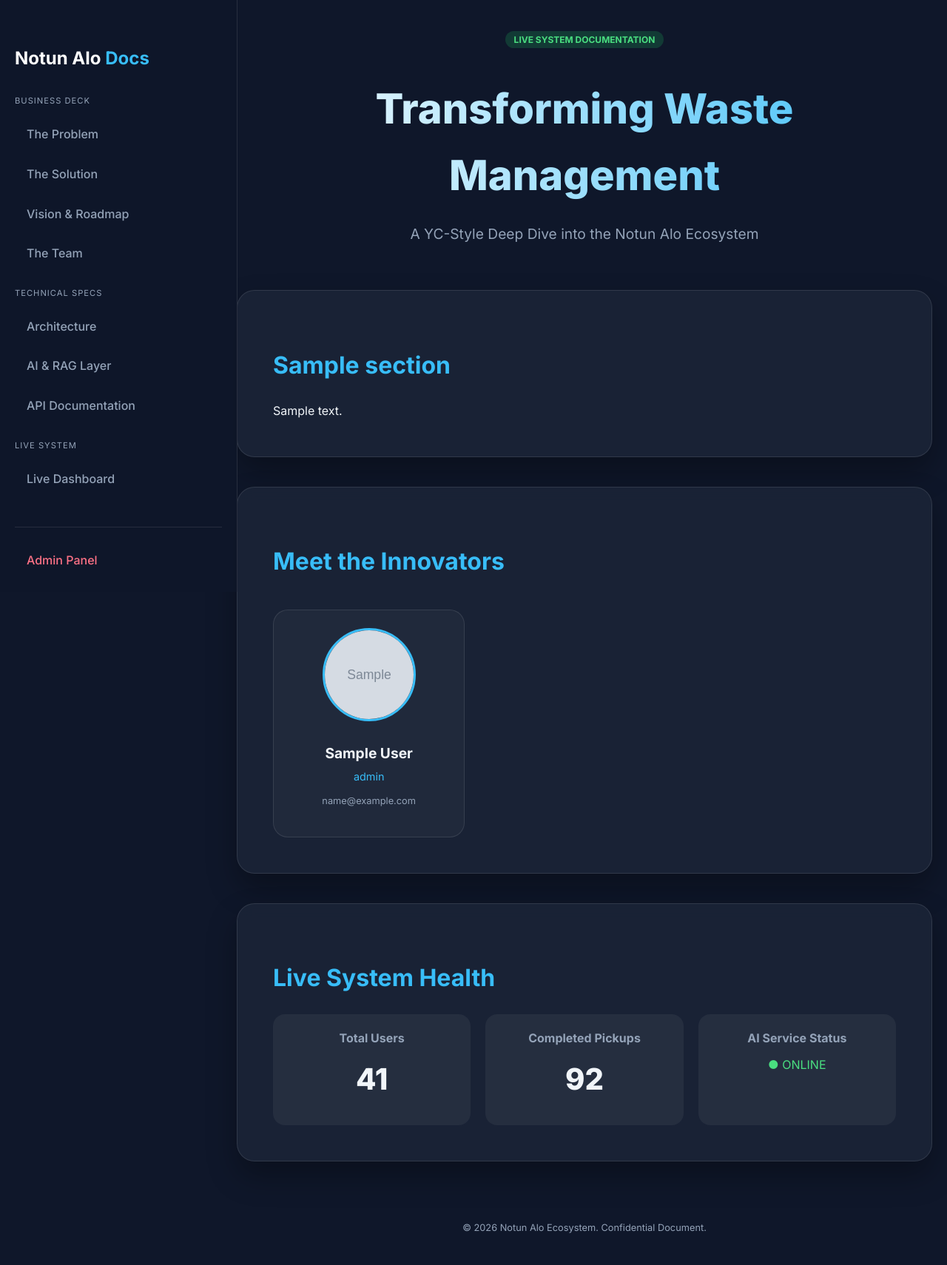
After one commit to Rsk200/notun-alo, a PHP site: page /notun_alo/docs.php in a window 1280 px wide. The commit adds this page. Shown: the whole page at 74% size. Run offline with PHP 8.4, Linux system fonts and the light colour scheme; a user stored in the database is signed in; data comes from the database, SQL or seed files in the repository; tables that the repository leaves empty or names only in its code hold one stand-in row (values such as "Sample post"); grey boxes marked "Sample" are stand-in pictures.

Commit message:
Add Live /docs module with YC-style pitch, technical specs, and access control

```diff
--- /dev/null
+++ b/assets/css/docs.css
@@ -0,0 +1,138 @@
+:root {
+    --docs-bg: #0f172a;
+    --docs-card: rgba(30, 41, 59, 0.7);
+    --docs-accent: #38bdf8;
+    --docs-text: #f1f5f9;
+    --docs-text-dim: #94a3b8;
+    --docs-border: rgba(255, 255, 255, 0.1);
+}
+
+.docs-body {
+    background-color: var(--docs-bg);
+    color: var(--docs-text);
+    font-family: 'Inter', system-ui, -apple-system, sans-serif;
+    margin: 0;
+    line-height: 1.6;
+}
+
+.docs-container {
+    max-width: 1200px;
+    margin: 0 auto;
+    padding: 40px 20px;
+}
+
+/* Sidebar Navigation */
+.docs-nav {
+    position: fixed;
+    left: 0;
+    top: 0;
+    bottom: 0;
+    width: 280px;
+    background: rgba(15, 23, 42, 0.95);
+    border-right: 1px solid var(--docs-border);
+    padding: 40px 20px;
+    overflow-y: auto;
+    z-index: 1000;
+}
+
+.docs-main {
+    margin-left: 300px;
+}
+
+.nav-link {
+    display: block;
+    padding: 12px 16px;
+    color: var(--docs-text-dim);
+    text-decoration: none;
+    border-radius: 8px;
+    transition: all 0.2s;
+    margin-bottom: 4px;
+    font-weight: 500;
+}
+
+.nav-link:hover, .nav-link.active {
+    background: var(--docs-card);
+    color: var(--docs-accent);
+}
+
+/* Glassmorphism Sections */
+.docs-section {
+    background: var(--docs-card);
+    backdrop-filter: blur(12px);
+    border: 1px solid var(--docs-border);
+    border-radius: 24px;
+    padding: 48px;
+    margin-bottom: 40px;
+    box-shadow: 0 20px 40px rgba(0,0,0,0.3);
+}
+
+.docs-header {
+    margin-bottom: 60px;
+    text-align: center;
+}
+
+.docs-header h1 {
+    font-size: 3.5rem;
+    font-weight: 800;
+    background: linear-gradient(to right, #fff, var(--docs-accent));
+    -webkit-background-clip: text;
+    -webkit-text-fill-color: transparent;
+    margin-bottom: 16px;
+}
+
+/* Team Grid */
+.team-grid {
+    display: grid;
+    grid-template-columns: repeat(auto-fill, minmax(250px, 1fr));
+    gap: 32px;
+    margin-top: 40px;
+}
+
+.team-card {
+    background: rgba(255, 255, 255, 0.03);
+    border: 1px solid var(--docs-border);
+    border-radius: 20px;
+    padding: 24px;
+    text-align: center;
+    transition: transform 0.3s;
+}
+
+.team-card:hover {
+    transform: translateY(-8px);
+    border-color: var(--docs-accent);
+}
+
+.team-image {
+    width: 120px;
+    height: 120px;
+    border-radius: 50%;
+    margin-bottom: 20px;
+    object-fit: cover;
+    border: 3px solid var(--docs-accent);
+}
+
+/* Status Badges */
+.badge {
+    padding: 4px 12px;
+    border-radius: 99px;
+    font-size: 0.75rem;
+    text-transform: uppercase;
+    font-weight: 700;
+}
+
+.badge-live { background: rgba(34, 197, 94, 0.2); color: #4ade80; }
+.badge-planned { background: rgba(245, 158, 11, 0.2); color: #fbbf24; }
+
+/* Mermaid Diagrams */
+.diagram-container {
+    background: #1e293b;
+    padding: 20px;
+    border-radius: 16px;
+    margin: 20px 0;
+    overflow-x: auto;
+}
+
+@media (max-width: 1024px) {
+    .docs-nav { display: none; }
+    .docs-main { margin-left: 0; }
+}
--- /dev/null
+++ b/docs.php
@@ -0,0 +1,187 @@
+<?php
+session_start();
+require_once 'includes/config.php';
+
+// Check Admin Access (Admins skip the schedule check)
+$isAdmin = isset($_SESSION['user_id']) && isset($_SESSION['role']) && ($_SESSION['role'] === 'admin' || $_SESSION['role'] === 'super_admin');
+
+try {
+    $pdo = new PDO("mysql:host=" . DB_HOST . ";dbname=" . DB_NAME, DB_USER, DB_PASS);
+    $pdo->setAttribute(PDO::ATTR_ERRMODE, PDO::ERRMODE_EXCEPTION);
+
+    // Fetch Settings
+    $stmt = $pdo->query("SELECT * FROM docs_settings WHERE id = 1");
+    $settings = $stmt->fetch(PDO::FETCH_ASSOC);
+
+    // Access Control Logic
+    $isAvailable = false;
+    if ($isAdmin) {
+        $isAvailable = true;
+    } else {
+        $now = new DateTime();
+        $start = new DateTime($settings['start_time']);
+        $end = new DateTime($settings['end_time']);
+
+        if ($settings['visibility_mode'] === 'always_on') {
+            $isAvailable = true;
+        } elseif ($settings['visibility_mode'] === 'scheduled') {
+            if ($now >= $start && $now <= $end) {
+                $isAvailable = true;
+            }
+        }
+    }
+
+    if (!$isAvailable) {
+        die("<div style='height:100vh; display:flex; flex-direction:column; align-items:center; justify-content:center; background:#0f172a; color:#f1f5f9; font-family:sans-serif;'>
+            <h1 style='font-size:3rem; margin-bottom:10px;'>403: Documentation Locked</h1>
+            <p style='color:#94a3b8;'>This module is currently set to private or scheduled for a future release.</p>
+            <p style='margin-top:20px;'><a href='index.php' style='color:#38bdf8; text-decoration:none;'>Return to Notun Alo</a></p>
+        </div>");
+    }
+
+    // Fetch Content
+    $sections = $pdo->query("SELECT * FROM docs_sections ORDER BY is_technical ASC, id ASC")->fetchAll(PDO::FETCH_ASSOC);
+    $team = $pdo->query("SELECT * FROM team_members ORDER BY display_order ASC")->fetchAll(PDO::FETCH_ASSOC);
+
+    // Live Metrics (Mocked for now, but linked to real DB)
+    $totalUsers = $pdo->query("SELECT COUNT(*) FROM users")->fetchColumn();
+    $totalPickups = $pdo->query("SELECT COUNT(*) FROM pickups WHERE status = 'completed'")->fetchColumn();
+
+} catch (PDOException $e) {
+    die("Connection Failed: " . $e->getMessage());
+}
+?>
+<!DOCTYPE html>
+<html lang="en">
+<head>
+    <meta charset="UTF-8">
+    <meta name="viewport" content="width=device-width, initial-scale=1.0">
+    <title>Notun Alo | Live Documentation & Pitch Deck</title>
+    <link rel="stylesheet" href="assets/css/docs.css">
+    <link rel="preconnect" href="https://fonts.googleapis.com">
+    <link rel="preconnect" href="https://fonts.gstatic.com" crossorigin>
+    <link href="https://fonts.googleapis.com/css2?family=Inter:wght@400;500;700;800&display=swap" rel="stylesheet">
+    <script src="https://cdn.jsdelivr.net/npm/mermaid/dist/mermaid.min.js"></script>
+    <script>mermaid.initialize({ startOnLoad: true, theme: 'dark' });</script>
+</head>
+<body class="docs-body">
+
+    <nav class="docs-nav">
+        <h2 style="font-size: 1.5rem; margin-bottom: 30px; color: #fff;">Notun Alo <span style="color:var(--docs-accent)">Docs</span></h2>
+
+        <div style="margin-bottom: 20px;">
+            <p style="text-transform: uppercase; font-size: 0.7rem; letter-spacing: 1px; color: var(--docs-text-dim);">Business Deck</p>
+            <a href="#problem" class="nav-link">The Problem</a>
+            <a href="#solution" class="nav-link">The Solution</a>
+            <a href="#vision" class="nav-link">Vision & Roadmap</a>
+            <a href="#team" class="nav-link">The Team</a>
+        </div>
+
+        <div style="margin-bottom: 20px;">
+            <p style="text-transform: uppercase; font-size: 0.7rem; letter-spacing: 1px; color: var(--docs-text-dim);">Technical Specs</p>
+            <a href="#architecture" class="nav-link">Architecture</a>
+            <a href="#ai_layer" class="nav-link">AI & RAG Layer</a>
+            <a href="#api_docs" class="nav-link">API Documentation</a>
+        </div>
+
+        <div>
+            <p style="text-transform: uppercase; font-size: 0.7rem; letter-spacing: 1px; color: var(--docs-text-dim);">Live System</p>
+            <a href="#live_data" class="nav-link">Live Dashboard</a>
+        </div>
+
+        <?php if ($isAdmin): ?>
+        <div style="margin-top: 40px; padding-top: 20px; border-top: 1px solid var(--docs-border);">
+            <a href="admin_docs.php" class="nav-link" style="color:#fb7185">Admin Panel</a>
+        </div>
+        <?php endif; ?>
+    </nav>
+
+    <main class="docs-main">
+        <div class="docs-container">
+            <header class="docs-header">
+                <span class="badge badge-live">Live System Documentation</span>
+                <h1>Transforming Waste Management</h1>
+                <p style="color: var(--docs-text-dim); font-size: 1.2rem;">A YC-Style Deep Dive into the Notun Alo Ecosystem</p>
+            </header>
+
+            <?php foreach ($sections as $section): ?>
+            <section id="<?php echo $section['section_key']; ?>" class="docs-section">
+                <h2 style="font-size: 2rem; margin-bottom: 24px; color: var(--docs-accent);"><?php echo $section['title']; ?></h2>
+                <div class="content">
+                    <?php echo nl2br($section['content']); ?>
+                </div>
+
+                <?php if ($section['section_key'] === 'architecture'): ?>
+                <div class="diagram-container">
+                    <pre class="mermaid">
+                    graph TD
+                        A[User Browser] -->|PHP/AJAX| B[Monolith Web Server]
+                        B -->|SQL| C[(MySQL Database)]
+                        B -->|REST API| D[Flask AI Service]
+                        D -->|Vector Search| E[(ChromaDB)]
+                        D -->|LLM| F[Gemini 1.5 Pro]
+                    </pre>
+                </div>
+                <?php endif; ?>
+            </section>
+            <?php endforeach; ?>
+
+            <!-- Team Section -->
+            <section id="team" class="docs-section">
+                <h2 style="font-size: 2rem; margin-bottom: 24px; color: var(--docs-accent);">Meet the Innovators</h2>
+                <div class="team-grid">
+                    <?php if (empty($team)): ?>
+                    <p style="color:var(--docs-text-dim)">No team members added yet.</p>
+                    <?php else: ?>
+                        <?php foreach ($team as $member): ?>
+                        <div class="team-card">
+                            <img src="<?php echo $member['image_path']; ?>" alt="<?php echo $member['name']; ?>" class="team-image" onerror="this.src='https://ui-avatars.com/api/?name=<?php echo urlencode($member['name']); ?>&background=0D8ABC&color=fff'">
+                            <h3 style="margin: 0; font-size: 1.2rem;"><?php echo $member['name']; ?></h3>
+                            <p style="color: var(--docs-accent); margin: 4px 0; font-size: 0.9rem;"><?php echo $member['role']; ?></p>
+                            <p style="color: var(--docs-text-dim); font-size: 0.8rem;"><?php echo $member['email']; ?></p>
+                        </div>
+                        <?php endforeach; ?>
+                    <?php endif; ?>
+                </div>
+            </section>
+
+            <!-- Live Dashboard Section -->
+            <section id="live_data" class="docs-section">
+                <h2 style="font-size: 2rem; margin-bottom: 24px; color: var(--docs-accent);">Live System Health</h2>
+                <div style="display: grid; grid-template-columns: repeat(auto-fit, minmax(200px, 1fr)); gap: 20px;">
+                    <div style="background: rgba(255,255,255,0.05); padding: 20px; border-radius: 16px; text-align: center;">
+                        <h4 style="margin:0; color:var(--docs-text-dim);">Total Users</h4>
+                        <p style="font-size: 2.5rem; font-weight: 800; margin: 10px 0;"><?php echo $totalUsers; ?></p>
+                    </div>
+                    <div style="background: rgba(255,255,255,0.05); padding: 20px; border-radius: 16px; text-align: center;">
+                        <h4 style="margin:0; color:var(--docs-text-dim);">Completed Pickups</h4>
+                        <p style="font-size: 2.5rem; font-weight: 800; margin: 10px 0;"><?php echo $totalPickups; ?></p>
+                    </div>
+                    <div style="background: rgba(255,255,255,0.05); padding: 20px; border-radius: 16px; text-align: center;">
+                        <h4 style="margin:0; color:var(--docs-text-dim);">AI Service Status</h4>
+                        <p style="font-size: 1rem; color: #4ade80; margin: 10px 0;">● ONLINE</p>
+                    </div>
+                </div>
+            </section>
+
+            <footer style="text-align: center; padding-top: 40px; color: var(--docs-text-dim); font-size: 0.8rem;">
+                &copy; 2026 Notun Alo Ecosystem. Confidential Document.
+            </footer>
+        </div>
+    </main>
+
+    <script>
+        // Smooth scrolling
+        document.querySelectorAll('.nav-link').forEach(anchor => {
+            anchor.addEventListener('click', function (e) {
+                if (this.getAttribute('href').startsWith('#')) {
+                    e.preventDefault();
+                    document.querySelector(this.getAttribute('href')).scrollIntoView({
+                        behavior: 'smooth'
+                    });
+                }
+            });
+        });
+    </script>
+</body>
+</html>
--- a/includes/config.php
+++ b/includes/config.php
@@ -4,6 +4,22 @@ ob_start();
 // config.php - Database Connection
 // Notun Alo (New Light) Recycling Platform
 // ============================================
+function loadEnv(string $path): void {
+    if (!file_exists($path)) return;
+    $lines = file($path, FILE_IGNORE_NEW_LINES | FILE_SKIP_EMPTY_LINES);
+    foreach ($lines as $line) {
+        if (str_starts_with(trim($line), '#')) continue;
+        list($name, $value) = explode('=', $line, 2);
+        $name = trim($name);
+        $value = trim($value);
+        if (!array_key_exists($name, $_SERVER) && !array_key_exists($name, $_ENV)) {
+            putenv(sprintf('%s=%s', $name, $value));
+            $_ENV[$name] = $value;
+            $_SERVER[$name] = $value;
+        }
+    }
+}
+loadEnv(__DIR__ . '/../.env');
 
 define('DB_HOST', getenv('DB_HOST') ?: 'localhost');
 define('DB_PORT', getenv('DB_PORT') ?: '3306');
```
Also changed, not shown: admin.php (+12 -0 lines), admin_docs.php (added, +148 -0 lines), docs_setup.php (added, +63 -0 lines).
